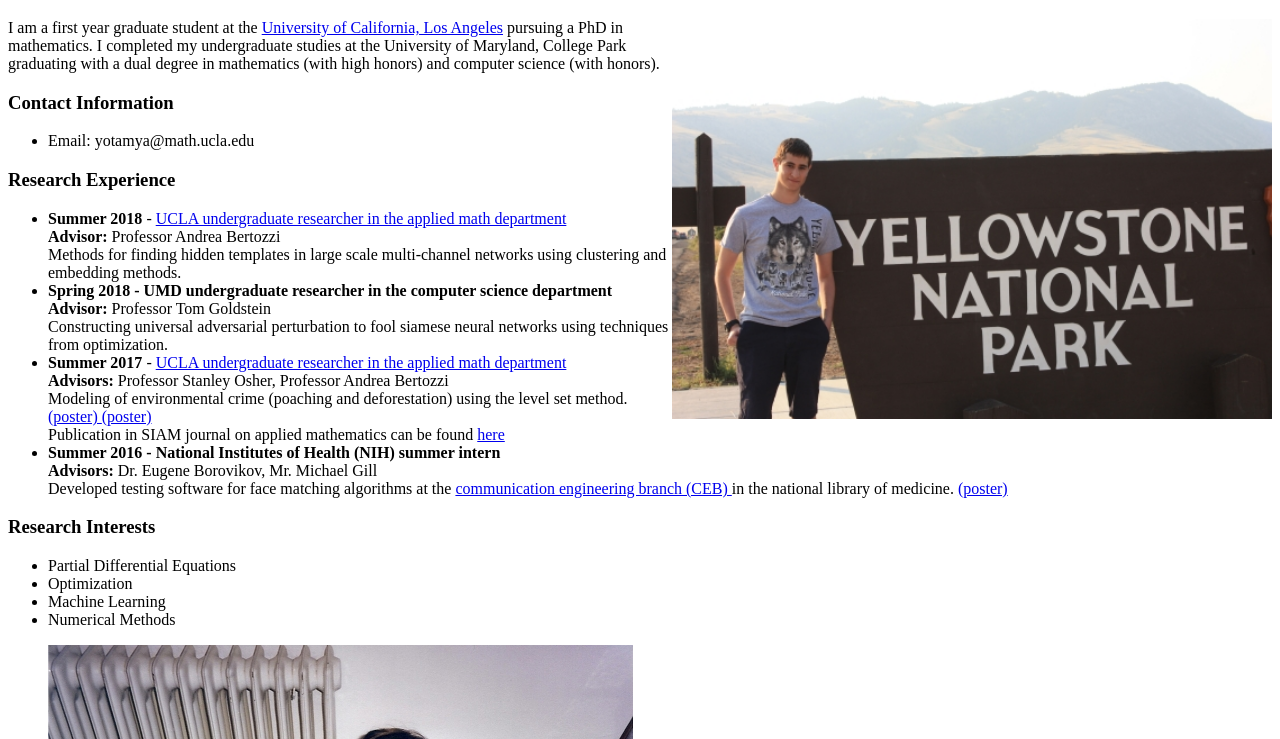
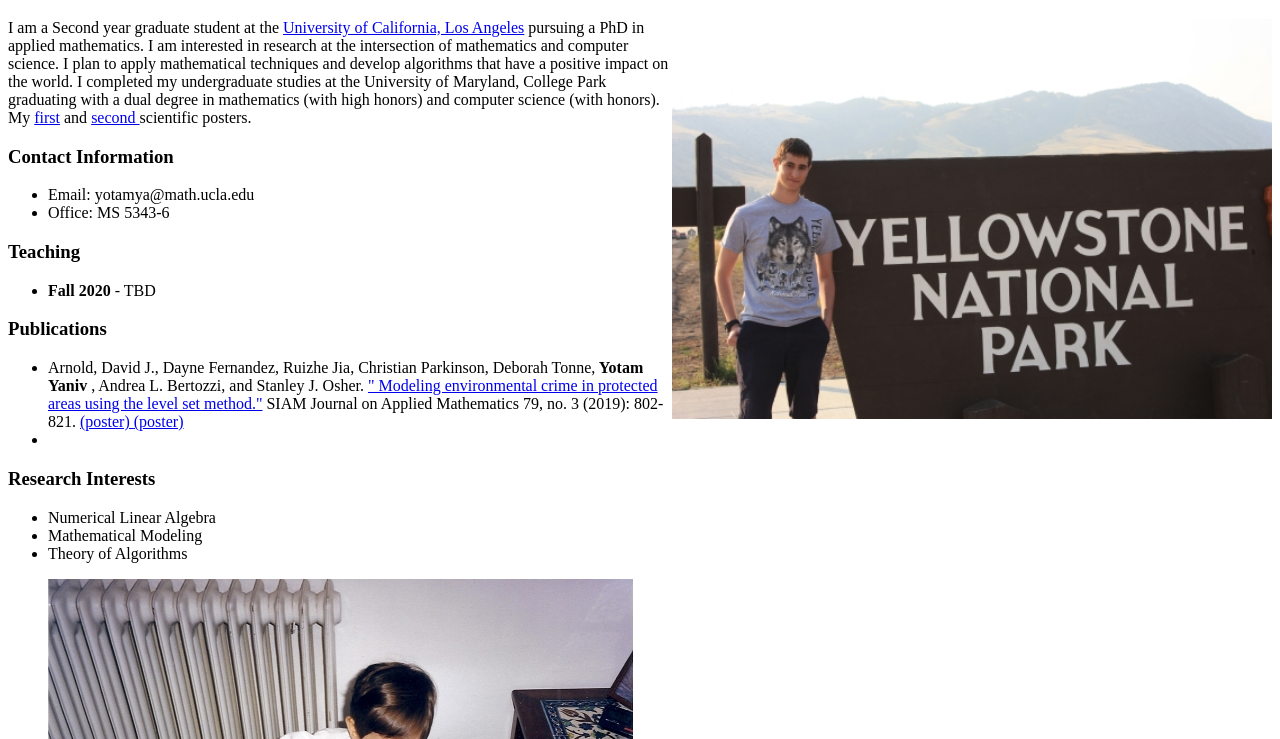
Before and after one commit to yotamy/YotamWebsite, a plain HTML site: page index.html in a window 1280 px wide. Shown: the part 61-800 px from the top of the page. Drawn offline with Linux system fonts and the light colour scheme.

Commit message:
Add files via upload

```diff
--- a/index.html
+++ b/index.html
@@ -18,47 +18,39 @@
 
 
 <par>
-I am a first year graduate student at the <a href="https://www.math.ucla.edu/"> University of California, Los Angeles</a> pursuing a PhD in mathematics.
-
-I completed my undergraduate studies at the University of Maryland, College Park graduating with a dual degree in mathematics (with high honors) and computer science (with honors).
+I am a Second year graduate student at the <a href="https://www.math.ucla.edu/"> University of California, Los Angeles</a> pursuing a PhD in applied mathematics.
+I am interested in research at the intersection of mathematics and computer science. I plan to apply mathematical techniques and develop algorithms that have a positive impact on the world.
+I completed my undergraduate studies at the University of Maryland, College Park graduating with a dual degree in mathematics (with high honors) and computer science (with honors). My
+<a href="https://www.yanivresearch.info/personal/yotamPoster.html">first</a> and <a href=PracticumYotamYaniv.pdf>second </a> scientific posters.
 </par>
 
 <h3>Contact Information</h3>
 <ul>
   <li>Email: yotamya@math.ucla.edu</li>
+  <li>Office: MS 5343-6 </li>
 </ul>
 
 
-<h3>Research Experience</h3>
+<h3>Teaching </h3>
 <ul>
- <li><b> Summer 2018 </b>  -  <a href = "http://www.math.ucla.edu/~bertozzi/WORKFORCE/REU2017.html">  UCLA undergraduate researcher in the applied math department</a>  <br>
-	<b>Advisor:</b>  Professor Andrea Bertozzi<br>
-	Methods for finding hidden templates in large scale multi-channel networks using clustering and embedding methods.
+ <li><b> Fall 2020 </b> - TBD
   </li>
-  <li><b>Spring 2018 - UMD undergraduate researcher in the computer science department  </b> <br>
-  <b>Advisor:</b>  Professor Tom Goldstein<br>
- Constructing universal adversarial perturbation to fool siamese neural networks using techniques from optimization.
+</ul>
+
+<h3>Publications </h3>
+<ul>
+ <li>Arnold, David J., Dayne Fernandez, Ruizhe Jia, Christian Parkinson, Deborah Tonne,<b> Yotam Yaniv </b>, Andrea L. Bertozzi, and Stanley J. Osher.  <a href ="https://epubs.siam.org/doi/abs/10.1137/18M1205339">"
+ Modeling environmental crime in protected areas using the level set method."</a> SIAM Journal on Applied Mathematics 79, no. 3 (2019): 802-821. <a href=MathModelingOfEnvCrime.pdf>(poster) </a> <a href=NumericalMethods.pdf>(poster) </a>
   </li>
-  <li><b>Summer 2017 </b>  -  <a href = "http://www.math.ucla.edu/~bertozzi/WORKFORCE/REU2017.html">  UCLA undergraduate researcher in the applied math department</a>  <br>
-  <b>Advisors:</b>  Professor Stanley Osher, Professor Andrea Bertozzi<br>
- Modeling of environmental crime (poaching and deforestation) using the level set method.<a href=MathModelingOfEnvCrime.pdf>(poster) </a> <a href=NumericalMethods.pdf>(poster) </a>  <br />
-    Publication in SIAM journal on applied mathematics can be found <a href ="https://epubs.siam.org/doi/abs/10.1137/18M1205339">  here</a>
-   </li>
-  <li><b>Summer 2016 - National Institutes of Health (NIH) summer intern </b>  <br>
-  <b>Advisors:</b>  Dr. Eugene Borovikov, Mr. Michael Gill <br>
-  Developed testing software for face matching algorithms at the
-  <a href = "https://ceb.nlm.nih.gov/"> communication engineering branch (CEB) </a> in the
-  national library of medicine. <a href=PracticumYotamYaniv.pdf>(poster) </a>
-  </li>
+ <li></li>
+</ul>
 
-</ul>
 
 <h3>Research Interests</h3>
 <ul>
-  <li>Partial Differential Equations</li>
-  <li>Optimization</li>
-  <li>Machine Learning</li>
-  <li>Numerical Methods</li>
+  <li>Numerical Linear Algebra</li>
+  <li>Mathematical Modeling</li>
+  <li>Theory of Algorithms</li>
 </ul>
 
 
@@ -70,7 +62,7 @@ I completed my undergraduate studies at the University of Maryland, College Park
 
 
 
-<center> <h6>Last modified: September 10, 2019</h6></center>
+<center> <h6>Last modified: July 31, 2020</h6></center>
 
 </body>
 
```
